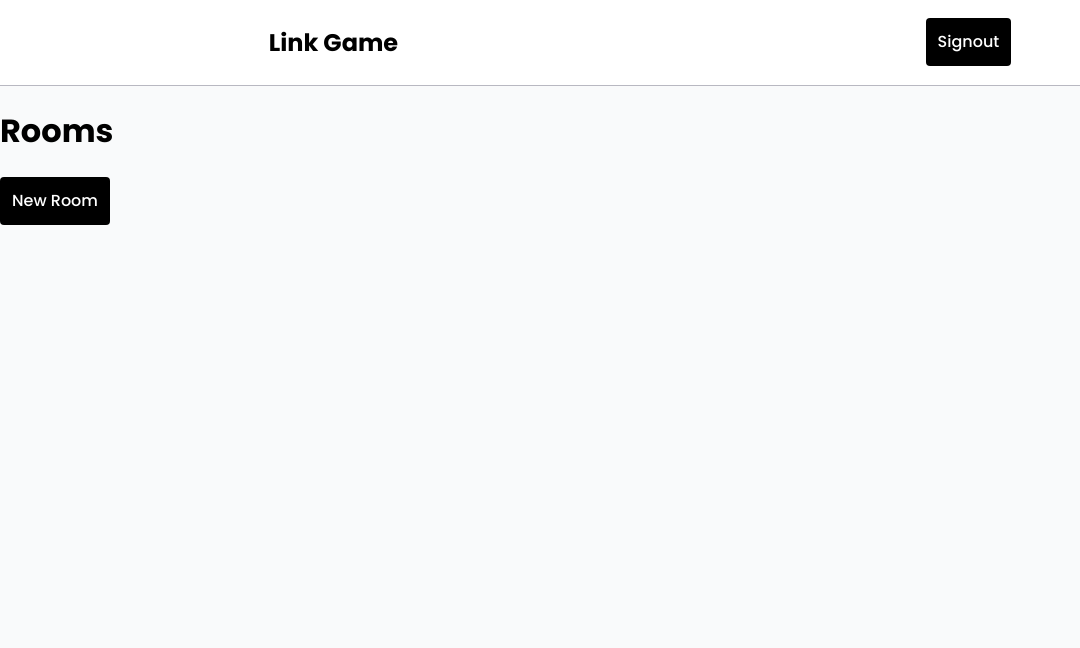
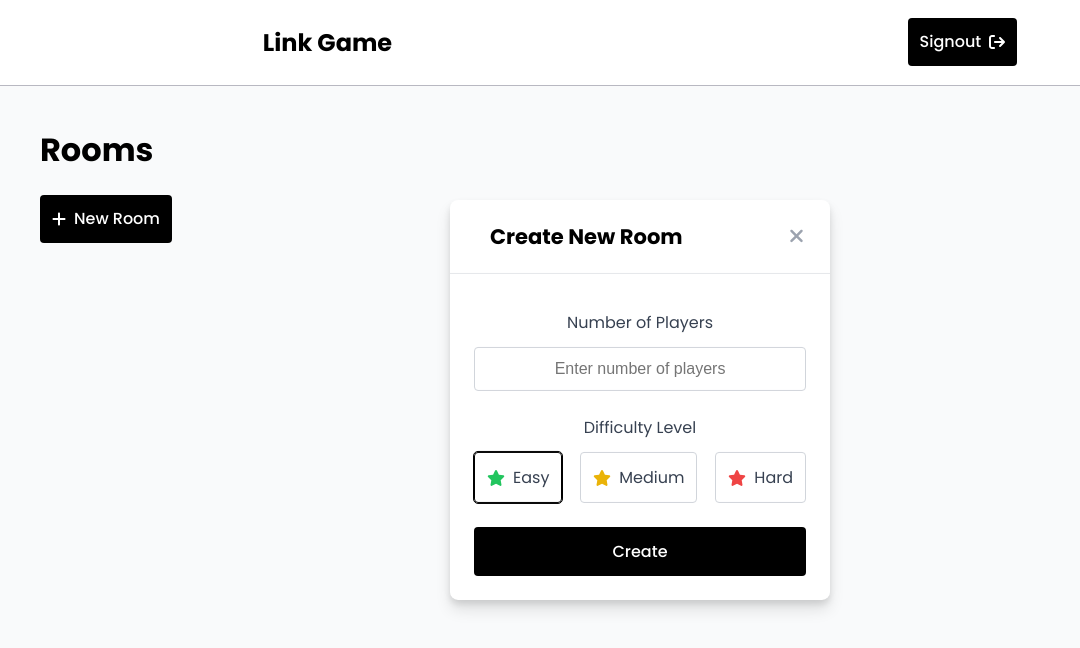
Before and after one commit to julianayang777/linkgame-frontend, a React (Vite) app: page /rooms in a window 1280 px wide. Both pictures are taken after a click on the button "New Room". Shown: the top 648 px of the page, without its empty margins (0-1080 px from the left). Built offline with nearby package versions, Linux system fonts and the light colour scheme; a web font is replaced by a local one.

Commit message:
Add a modal for creating a room in the rooms page
- Header
  - Handle onClick for signout
  - Add icon to signout button
- Main Page
  - Change button text and icon
- Room Page
  - Create a modal for creating a room

```diff
--- a/src/components/Header.css
+++ b/src/components/Header.css
@@ -18,6 +18,12 @@
 }
 
 .signout-button {
+  display: flex;
+  flex-direction: row;
+  justify-content: center;
+  align-items: center;
+  flex-wrap: wrap;
+  gap: 8px;
   /* shape */
   padding: 12px 12px;
   background: #000000;
--- a/src/components/Header.tsx
+++ b/src/components/Header.tsx
@@ -1,11 +1,24 @@
+import { FontAwesomeIcon } from "@fortawesome/react-fontawesome";
 import "./Header.css";
+import { useNavigate } from "react-router";
+import { faSignOut } from "@fortawesome/free-solid-svg-icons";
 
 function Header() {
+  const navigate = useNavigate();
+
+  const handleSignout = () => {
+    localStorage.removeItem("token");
+    navigate("/");
+  };
+
   return (
     <div className="game-header">
       <div className="game-header-content">
         <h2>Link Game</h2>
-        <button className="signout-button">Signout</button>
+        <button className="signout-button" onClick={handleSignout}>
+          <span>Signout</span>
+          <FontAwesomeIcon icon={faSignOut} />
+        </button>
       </div>
     </div>
   );
--- a/src/game/Game.tsx
+++ b/src/game/Game.tsx
@@ -120,6 +120,7 @@ function Game() {
   };
 
   return (
+    // TODO: Error handling
     <div className="game-container">
       <Header />
       <div className="game">
--- a/src/game/Tile.css
+++ b/src/game/Tile.css
@@ -9,11 +9,14 @@
   /* shape */
   /* border: 1px solid #000000; */
   background-color: rgba(155, 155, 155, 0.2);
+  cursor: default;
   /* text */
   font-size: 48px;
   text-align: center;
+  user-select: none;
 }
 
 .selected {
   background-color: rgba(155, 155, 155, 0.75);
+  border: 1px solid #000000;
 }
--- a/src/mainpage/MainPage.css
+++ b/src/mainpage/MainPage.css
@@ -76,6 +76,7 @@
   justify-content: center;
   align-items: center;
   flex-wrap: wrap;
+  gap: 8px;
   padding: 12px 0;
   border-radius: 4px;
   border: 0px;
@@ -90,9 +91,4 @@
   line-height: 24px;
   text-align: center;
   color: #ffffff;
-
 }
-
-.start-button span {
-  margin-right: 8px;
-}
--- a/src/mainpage/MainPage.tsx
+++ b/src/mainpage/MainPage.tsx
@@ -1,6 +1,6 @@
 import { FontAwesomeIcon } from "@fortawesome/react-fontawesome";
 import "./MainPage.css";
-import { faPlayCircle, faUser } from "@fortawesome/free-solid-svg-icons";
+import { faSignIn, faUser } from "@fortawesome/free-solid-svg-icons";
 import { useState } from "react";
 import config from "../config";
 import { useNavigate } from "react-router";
@@ -97,9 +97,8 @@ function MainPage() {
             />
           </div>
           <button type="submit" className="start-button">
-            {/* TODO: Maybe change this name */}
-            <span>Start Game</span>
-            <FontAwesomeIcon icon={faPlayCircle} />
+            <span>Enter</span>
+            <FontAwesomeIcon icon={faSignIn} />
           </button>
         </form>
       </div>
--- /dev/null
+++ b/src/rooms/CreateRoomModal.css
@@ -0,0 +1,180 @@
+.modal {
+  /* layout */
+  position: absolute;
+  top: 50%;
+  left: 50%;
+  transform: translate(-50%, -50%);
+  /* shape */
+  background: white;
+  box-shadow: 0 4px 6px rgba(0, 0, 0, 0.1), 0 10px 15px rgba(0, 0, 0, 0.1);
+  width: 380px;
+  min-height: 420spx;
+  box-sizing: border-box;
+  border-radius: 8px;
+  /* text */
+  font-size: large;
+}
+
+/* Header */
+.modal-header {
+  display: flex;
+  flex-direction: row;
+  justify-content: space-between;
+  align-items: center;
+  padding-left: 20px;
+  /* shape */
+  width: 100%;
+  box-sizing: border-box;
+  border-width: 0px 0px 1px 0px;
+  border-style: solid;
+  border-color: #e5e7eb;
+}
+
+.modal-header h3 {
+  margin-left: 20px;
+}
+
+.close-button {
+  margin-right: 20px;
+  /* shape */
+  background: transparent;
+  border: none;
+  cursor: pointer;
+}
+
+.close-button svg {
+  height: 20px;
+  color: #9ca3af;
+}
+
+/* Content */
+.modal-content {
+  padding: 12px 24px 24px 24px;
+  /* shape */
+  box-sizing: border-box;
+  justify-content: flex-start; /* Make sure content fills the available space */
+  flex-grow: 1; /* Allow it to take remaining space */
+}
+
+.form-group {
+  display: flex;
+  flex-direction: column;
+  align-items: center;
+  margin: 24px 0px;
+  box-sizing: border-box;
+}
+
+.form-group label {
+  font-size: 16px;
+  color: #374151;
+  margin-bottom: 12px;
+}
+
+#number-players {
+  width: 100%;
+  padding: 12px;
+  background: #ffffff;
+  box-sizing: border-box;
+  border: 1px solid #d1d5db;
+  width: 100%;
+  font-size: 16px;
+  border-radius: 4px;
+  text-align: center;
+}
+
+#number-players::placeholder {
+  text-align: center;
+}
+
+#number-players:hover {
+  border: 1px solid black;
+}
+
+#number-players:focus::placeholder {
+  color: transparent;
+}
+
+#number-players:focus {
+  border-width: 1px;
+  border-color: #000000;
+  outline: 1px solid black;
+}
+
+.difficulty-buttons {
+  display: flex;
+  flex-direction: row;
+  justify-content: space-between;
+  align-items: center;
+  width: 100%;
+}
+
+.difficulty-buttons button {
+  display: flex;
+  flex-direction: row;
+  align-items: center;
+  justify-content: center;
+  padding: 12px;
+  background: #ffffff;
+  box-sizing: border-box;
+  border: 1px solid #d1d5db;
+  font-size: 16px;
+  border-radius: 4px;
+}
+
+.difficulty-buttons button span {
+  margin-left: 8px;
+  font-size: 16px;
+  font-family: "Poppins", sans-serif;
+  color: #374151;
+}
+
+.difficulty-buttons button:hover {
+  border-width: 1px;
+  border-color: #000000;
+}
+
+.difficulty-buttons .selected {
+  border-width: 1px;
+  border-color: #000000;
+  outline: 1px solid black;
+}
+
+.red {
+  color: #ef4444;
+}
+
+.green {
+  color: #22c55e;
+}
+
+.yellow {
+  color: #eab308;
+}
+
+.create-room-button {
+  /* layout */
+  display: flex;
+  flex-direction: row;
+  align-items: center;
+  justify-content: center;
+  width: 100%;
+  /* shape */
+  padding: 12px;
+  background: #000000;
+  box-sizing: border-box;
+  border-radius: 4px;
+  border: 0px;
+  cursor: pointer;
+
+  /* text */
+  color: white;
+  font-family: "Poppins", sans-serif;
+  font-size: 16px;
+  font-weight: 500;
+}
+
+.form-error {
+  /* FIXME: when showing error the modal height increases */
+  color: red;
+  font-size: 14px;
+}
--- /dev/null
+++ b/src/rooms/CreateRoomModal.tsx
@@ -0,0 +1,119 @@
+import { FontAwesomeIcon } from "@fortawesome/react-fontawesome";
+import "./CreateRoomModal.css";
+import { faStar, faXmark } from "@fortawesome/free-solid-svg-icons";
+import { GameLevel } from "../types/types";
+import { useState } from "react";
+
+interface CreateRoomModalProps {
+  onClose: () => void;
+  onCreate: (numberOfPlayers: number, gameLevel: GameLevel) => void;
+}
+
+function CreateRoomModal({ onClose, onCreate }: CreateRoomModalProps) {
+  const [requiredPlayers, setRequiredPlayers] = useState<number | null>(null);
+  const [gameLevel, setGameLevel] = useState<GameLevel>(GameLevel.EASY);
+  const [error, setError] = useState<string | null>(null);
+
+  const handleRequiredPlayersChange = (
+    e: React.ChangeEvent<HTMLInputElement>
+  ) => {
+    const value = e.target.value;
+    const numberOfPlayers = parseInt(value);
+    if (value === "") {
+      setRequiredPlayers(null);
+    } else if (!isNaN(numberOfPlayers)) {
+      setRequiredPlayers(numberOfPlayers);
+    }
+  };
+
+  const handleGameLevelChange = (level: GameLevel) => {
+    setGameLevel(level);
+  };
+
+  const handleSubmit = (e: React.FormEvent) => {
+    e.preventDefault();
+    console.log(requiredPlayers);
+    console.log(Boolean(requiredPlayers));
+    if (requiredPlayers && requiredPlayers > 0) {
+      console.log(
+        `Creating room with ${requiredPlayers} players and game level ${gameLevel}`
+      );
+      onCreate(requiredPlayers, gameLevel);
+    } else {
+      setError("Number of players must be at least 1");
+      console.log("Number of players must be at least 1");
+    }
+  };
+
+  return (
+    <div className="modal">
+      <div className="modal-header">
+        <h3>Create New Room</h3>
+        <button className="close-button" onClick={onClose}>
+          <FontAwesomeIcon icon={faXmark} />
+        </button>
+      </div>
+      <div className="modal-content">
+        <form className="create-room-form" onSubmit={handleSubmit}>
+          <div className="form-group">
+            <label htmlFor="number-players" className="number-players-label">
+              Number of Players
+            </label>
+            <input
+              type="text"
+              id="number-players"
+              name="number-players"
+              placeholder="Enter number of players"
+              value={requiredPlayers ?? ""}
+              onChange={handleRequiredPlayersChange}
+              min={1}
+              // pattern="(?:0|[1-9]\d*)"
+              required
+            ></input>
+          </div>
+          <div className="form-group">
+            <label htmlFor="difficulty" className="difficulty-label">
+              Difficulty Level
+            </label>
+            <div className="difficulty-buttons">
+              <button
+                type="button"
+                className={gameLevel === GameLevel.EASY ? "selected" : ""}
+                onClick={() => handleGameLevelChange(GameLevel.EASY)}
+              >
+                <FontAwesomeIcon icon={faStar} className="green" />
+                <span>Easy</span>
+              </button>
+              <button
+                type="button"
+                className={gameLevel === GameLevel.MEDIUM ? "selected" : ""}
+                onClick={() => handleGameLevelChange(GameLevel.MEDIUM)}
+              >
+                <FontAwesomeIcon icon={faStar} className="yellow" />
+                <span>Medium</span>
+              </button>
+              <button
+                type="button"
+                className={gameLevel === GameLevel.HARD ? "selected" : ""}
+                onClick={() => handleGameLevelChange(GameLevel.HARD)}
+              >
+                <FontAwesomeIcon icon={faStar} className="red" />
+                <span>Hard</span>
+              </button>
+            </div>
+          </div>
+
+          <div className={`form-error ${error ? "show" : ""}`}>
+            {error && `Error: ${error}`}
+          </div>
+
+          <button type="submit" className="create-room-button">
+            Create
+          </button>
+        </form>
+      </div>
+    </div>
+  );
+}
+
+export default CreateRoomModal;
--- a/src/rooms/Rooms.css
+++ b/src/rooms/Rooms.css
@@ -1,4 +1,13 @@
+.rooms {
+  margin: 40px;
+}
+
 .new-room-button {
+  display: flex;
+  flex-direction: row-reverse;
+  align-items: center;
+  justify-content: center;
+  gap: 8px;
   /* shape */
   padding: 12px 12px;
   background: #000000;
--- a/src/rooms/Rooms.tsx
+++ b/src/rooms/Rooms.tsx
@@ -5,13 +5,27 @@ import { GameLevel } from "../types/types";
 import { useNavigate } from "react-router";
 import { removeQuotes } from "../utils/utils";
 import Header from "../components/Header";
+import CreateRoomModal from "./CreateRoomModal";
+import { FontAwesomeIcon } from "@fortawesome/react-fontawesome";
+import { faPlus } from "@fortawesome/free-solid-svg-icons";
 
 function Rooms() {
   const navigate = useNavigate();
-  const [requiredPlayers, setRequiredPlayers] = useState<number>(1);
-  const [gameLevel, setGameLevel] = useState<GameLevel>(GameLevel.EASY);
+  const [showCreateRoomModal, setShowCreateRoomModal] =
+    useState<boolean>(false);
 
-  const handleNewRoom = async () => {
+  const handleNewRoom = () => {
+    setShowCreateRoomModal(true);
+  };
+
+  const cancelCreateRoom = () => {
+    setShowCreateRoomModal(false);
+  };
+
+  const createNewRoom = async (
+    requiredPlayers: number,
+    gameLevel: GameLevel
+  ) => {
     const token = localStorage.getItem("token");
     if (!token) {
       console.error("User not authenticated?");
@@ -45,15 +59,22 @@ function Rooms() {
     /* TODO: Table with the list of rooms
      * TODO: Each room should have game-level, game-state, number of players, button to join the room
      * TODO: Somehow to show the leaderboard of the user and for each level
-     * TODO: Should have an input to know how many players should be in the room and the level
+     * TODO: Error handling
      */
     <div className="game-container">
       <Header />
       <div className="rooms">
         <h1>Rooms</h1>
         <button className="new-room-button" onClick={handleNewRoom}>
-          New Room
+          <span>New Room</span>
+          <FontAwesomeIcon icon={faPlus} />
         </button>
+        {showCreateRoomModal && (
+          <CreateRoomModal
+            onClose={cancelCreateRoom}
+            onCreate={createNewRoom}
+          />
+        )}
       </div>
     </div>
   );
```
